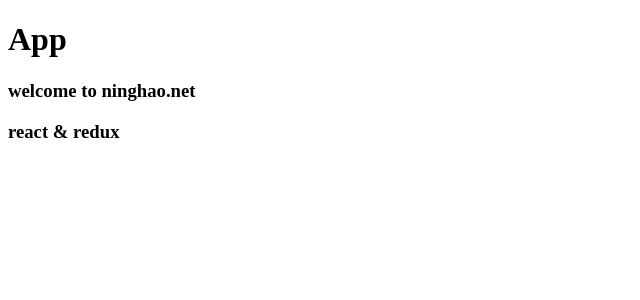
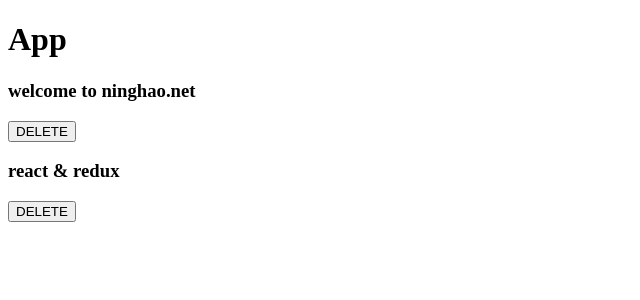
Before and after one commit to ninghao/ninghao-redux, a React (Create React App) app: page / in a window 1280 px wide. Shown: the top 300 px of the page, without its empty margins (0-640 px from the left). Built offline with nearby package versions, Linux system fonts and the light colour scheme.

Commit message:
在组件里 dispatch 动作

```diff
--- a/src/components/Posts.js
+++ b/src/components/Posts.js
@@ -1,19 +1,21 @@
 import React, { Component } from 'react'
 import PropTypes from 'prop-types'
 
-const PostItem = ({ entity }) => {
+const PostItem = ({ entity, onClickDeleteButton }) => {
   return (
     <div>
       <h3>{ entity.title }</h3>
+      <button onClick={ onClickDeleteButton }>DELETE</button>
     </div>
   )
 }
 
-const PostList = ({ entities }) => {
+const PostList = ({ entities, onClickDeleteButton }) => {
   const items = entities.map(item =>
     <PostItem
       key={ item.id }
       entity={ item }
+      onClickDeleteButton={ () => onClickDeleteButton(item.id) }
     />
   )
 
@@ -36,10 +38,20 @@ class Posts extends Component {
     this.store = context.store
   }
 
+  onClickDeleteButton = (id) => {
+    this.store.dispatch({
+      type: 'DELETE_POST',
+      id
+    })
+  }
+
   render () {
     const entities = this.store.getState().posts
     return (
-      <PostList entities={ entities } />
+      <PostList
+        entities={ entities }
+        onClickDeleteButton={ this.onClickDeleteButton }
+      />
     )
   }
 }
--- a/src/reducers/index.js
+++ b/src/reducers/index.js
@@ -8,6 +8,10 @@ const postsReducer = (state = [], action) => {
         ...state,
         { ...action.post }
       ]
+    case 'DELETE_POST':
+      return state.filter(item =>
+        action.id !== item.id
+      )
     default:
       return state
   }
```
